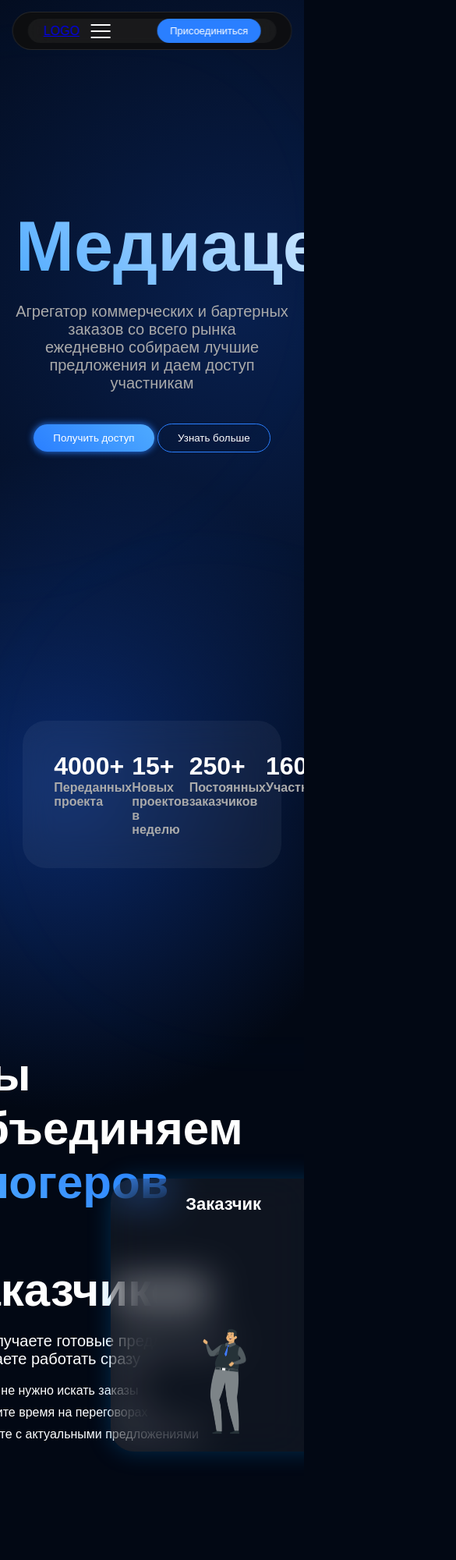
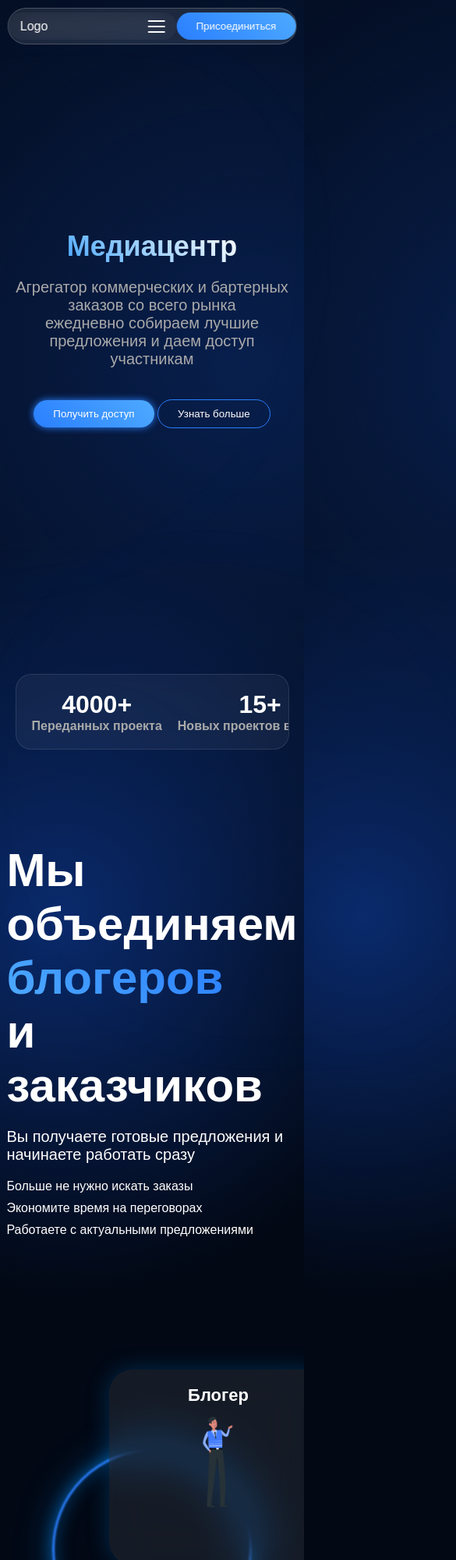
Before and after one commit to cppusman/agenstvo, a plain HTML site: page index.html in a window 390 px wide. Shown: the top 2000 px of the page at 78% size, 585 px wide, since content can reach past the window. Drawn offline with Linux system fonts and the light colour scheme.

Commit message:
Add files via upload

```diff
--- a/index.html
+++ b/index.html
@@ -11,25 +11,23 @@
 
 <header class="header">
   <div class="nav">
-        <div class="nav-left-group">
-            <div class="logo">
-                <a href="#">LOGO</a> </div>
+    <div class="logo">Logo</div>
 
-            <div id="burger-menu">
+    <div class="burger-menu" id="burger-menu">
         <span></span>
         <span></span>
         <span></span>
     </div>
+
+    <div class="menu" id="nav-links">
+        <a href="#">Главная</a>
+        <a href="#">Проекты</a>
+        <a href="#">Кейсы</a>
+        <a href="#">Цены</a>
+    </div>
 </div>
 
-        <ul class="menu">
-            <li><a href="#">Главная</a></li>
-            <li><a href="#">Проекты</a></li>
-            <li><a href="#">О нас</a></li>
-            <li><a href="#">Контакты</a></li>
-        </ul>
-
-        <a href="#" class="btn join">Присоединиться</a>
+    <button class="btn join">Присоединиться</button>
   </div>
 </header>
 
--- a/script.js
+++ b/script.js
@@ -33,14 +33,26 @@ document.addEventListener('DOMContentLoaded', () => {
     const nav = document.querySelector('.nav');
 
     if (burger && nav) {
-        burger.onclick = (e) => {
-            e.stopPropagation();
-            nav.classList.toggle('active');
-        };
+        burger.addEventListener('click', (e) => {
+            e.stopPropagation(); // Не даем клику уйти на документ
+            burger.classList.toggle('open'); // Для анимации полосок
+            nav.classList.toggle('active'); // Для показа меню в CSS
+        });
 
-        // Закрытие при клике на ссылку
-        document.querySelectorAll('.menu a').forEach(l => {
-            l.onclick = () => nav.classList.remove('active');
+        // Закрываем при клике на любую ссылку
+        document.querySelectorAll('.menu a').forEach(link => {
+            link.addEventListener('click', () => {
+                nav.classList.remove('active');
+                burger.classList.remove('open');
+            });
+        });
+
+        // Закрываем при клике мимо
+        document.addEventListener('click', (e) => {
+            if (nav.classList.contains('active') && !nav.contains(e.target)) {
+                nav.classList.remove('active');
+                burger.classList.remove('open');
+            }
         });
     }
 });
--- a/style.css
+++ b/style.css
@@ -386,114 +386,162 @@ body::after {
    ================== АДАПТИВ НА ТЕЛЕФОН ==================
    ======================================================== */
 @media (max-width: 768px) {
-    /* Фикс скролла */
+    /* Общий запрет горизонтального скролла для всего сайта */
     html, body {
         overflow-x: hidden !important;
-        position: relative;
+        width: 100% !important;
+        margin: 0;
+        padding: 0;
     }
 
-    /* ШАПКА-ОВАЛ */
+    /* ШАПКА: Делаем её СТЕКЛЯННЫМ ОВАЛОМ и крепим наверху */
     .header {
         position: fixed;
-        top: 15px;
+        top: 10px; /* Отступ сверху */
         left: 50%;
         transform: translateX(-50%);
-        width: 92%;
-        max-width: 450px;
-        background: rgba(15, 15, 15, 0.9);
-        backdrop-filter: blur(10px);
-        border-radius: 60px; /* Овал */
-        border: 1px solid rgba(255, 255, 255, 0.1);
+        width: 95%; /* Чуть уже экрана */
+        max-width: 400px; /* Ограничим максимальную ширину овала */
+        background: rgba(255, 255, 255, 0.1); /* Прозрачный белый для стекла */
+        backdrop-filter: blur(10px); /* Эффект размытия */
+        -webkit-backdrop-filter: blur(10px);
+        border-radius: 50px; /* ОВАЛЬНОСТЬ */
+        border: 1px solid rgba(255, 255, 255, 0.2); /* Тонкая светлая рамка */
         z-index: 2000;
-        padding: 8px 0;
+        padding: 5px 0;
     }
 
+    /* Внутренний контейнер навигации */
     .nav {
         display: flex !important;
         justify-content: space-between !important;
         align-items: center !important;
-        padding: 0 20px !important;
+        width: 100% !important;
+        padding: 0 15px !important;
+        background: transparent !important; /* Убираем фоны, если были */
     }
 
-    .nav-left-group {
-        display: flex;
-        align-items: center;
-        gap: 15px; /* Расстояние между лого и бургером */
+    /* ЖЕСТКО СКРЫВАЕМ ВСЕ ЛИШНИЕ ПУНКТЫ МЕНЮ В ОВАЛЕ */
+    .menu, .nav ul, .header-links, .desktop-links {
+        display: none !important;
     }
 
-    /* КНОПКА ПРИСОЕДИНИТЬСЯ */
-    .btn.join {
-        display: block !important;
-        padding: 8px 16px !important;
-        font-size: 13px !important;
-        border-radius: 25px !important;
-        background: #2a7fff;
-        color: #fff;
-        text-decoration: none;
+    /* Лого и Бургер слева */
+    .logo {
+        margin: 0 !important;
+        font-size: 16px !important;
     }
 
-    /* БУРГЕР */
     #burger-menu {
         display: flex !important;
-        flex-direction: column;
-        justify-content: space-between;
-        width: 25px;
-        height: 18px;
-    }
-    #burger-menu span {
-        height: 2px;
-        width: 100%;
-        background: #fff;
+        flex-direction: column !important;
+        justify-content: space-between !important;
+        width: 22px !important;
+        height: 16px !important;
+        cursor: pointer !important;
+        margin-left: 10px; /* Отступ от лого */
     }
 
-    /* ВЫПАДАЮЩЕЕ МЕНЮ */
-    .menu {
-        display: none; /* Скрыто, пока нет класса .active у .nav */
-        position: absolute;
-        top: 60px;
-        left: 0;
-        width: 100%;
-        background: rgba(10, 10, 10, 0.98);
-        flex-direction: column;
-        border-radius: 20px;
-        padding: 20px 0;
-    }
-    .nav.active .menu {
-        display: flex !important;
+    #burger-menu span {
+        display: block !important;
+        height: 2px !important;
+        width: 100% !important;
+        background-color: #fff !important;
+        border-radius: 2px;
     }
 
-    /* КАРТОЧКИ И КАРТИНКИ */
+    /* Кнопка "Присоединиться": Ставим её СПРАВА */
+    .nav .btn.join, .header .join-btn {
+        display: block !important;
+        padding: 6px 12px !important;
+        font-size: 12px !important;
+        border-radius: 20px !important;
+        margin: 0 !important;
+        color: #fff !important;
+    }
+
+    /* ------------------------------------------------------------- */
+    /* 2. Фиксы контента (Заголовок, Статистика, Карточки)           */
+    /* ------------------------------------------------------------- */
+
+    /* Заголовок на главном: Чуть меньше */
+    .hero h1 {
+        font-size: 36px !important;
+    }
+
+    /* СТАТИСТИКА: В стеклянной плашке, по центру, с прокруткой */
+    .stats {
+        display: flex !important;
+        flex-direction: row !important;
+        flex-wrap: nowrap !important; /* ЗАПРЕЩАЕМ ПЕРЕНОС ВНИЗ */
+        overflow-x: auto !important; /* ВКЛЮЧАЕМ ПРОКРУТКУ ВПРАВО */
+        -webkit-overflow-scrolling: touch;
+        justify-content: flex-start !important; /* Для корректной прокрутки */
+        gap: 20px !important;
+        width: 90% !important;
+        margin: 20px auto !important; /* По центру экрана */
+        padding: 20px !important;
+
+        /* Стеклянная плашка для статистики */
+        background: rgba(255, 255, 255, 0.05) !important;
+        backdrop-filter: blur(5px);
+        -webkit-backdrop-filter: blur(5px);
+        border-radius: 20px;
+        border: 1px solid rgba(255, 255, 255, 0.1);
+    }
+    .stats div {
+        flex: 0 0 auto !important; /* Элементы не сжимаются */
+        text-align: center;
+    }
+
+    /* КАРТОЧКИ: СТОЛБИКОМ (Текст -> Кард1 -> Кард2), с кругом */
+    .about {
+        flex-direction: column !important;
+        padding-top: 100px !important; /* Отступ из-за фиксированной шапки */
+    }
+
     .cards {
         display: flex !important;
         flex-direction: column !important;
         align-items: center !important;
-        gap: 60px !important;
-        padding-top: 100px;
+        gap: 40px !important;
+        margin-top: 40px !important;
+        width: 100% !important;
+        position: relative !important;
     }
 
     .card {
-        width: 290px !important; /* Нормальный размер */
-        height: 350px !important;
-        background: rgba(255, 255, 255, 0.05);
-        border-radius: 30px;
-        display: flex;
-        flex-direction: column;
-        align-items: center;
-        justify-content: center;
+        position: relative !important;
+        width: 280px !important; /* НОРМАЛЬНЫЙ РАЗМЕР КАРТОЧКИ */
+        height: auto !important;
+        min-height: 250px;
         padding: 20px !important;
+        margin: 0 auto !important;
+        z-index: 2 !important;
     }
 
+    /* ИЗОБРАЖЕНИЯ В КАРТОЧКАХ */
     .card img {
-        width: 140px !important; /* ФОТО на нормальный размер */
-        height: 140px !important;
+        width: 120px !important; /* НОРМАЛЬНЫЙ РАЗМЕР ФОТО */
+        height: 120px !important;
         object-fit: contain !important;
-        margin-bottom: 20px !important;
+        margin: 0 auto 15px auto !important;
+        display: block !important;
+        position: static !important;
+        transform: none !important;
     }
 
-    /* КРУГ */
+    /* Круг, соединяющий вертикальный столбик */
     .cards::before {
-        width: 260px !important;
-        height: 260px !important;
-        border-width: 2px !important;
+        content: "" !important;
+        position: absolute !important;
+        top: 50% !important;
+        left: 50% !important;
+        transform: translate(-50%, -50%) !important;
+        width: 250px !important;
+        height: 250px !important;
+        border: 3px solid #2a7fff !important;
+        border-radius: 50% !important;
+        z-index: 1 !important;
     }
 }
```
Lines whose indentation alone changed are shown as unchanged.
